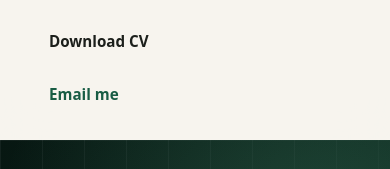
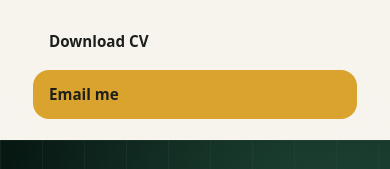
Before and after one commit to Bereda-maker/bereda-portofolio, a Next.js app: page / in a window 390 px wide. Both pictures are taken after a click on the button 337 px from the left and 41 px from the top of the page. Shown: the part 276-445 px from the top of the page. Built offline with nearby package versions, Linux system fonts and the light colour scheme; no server answers.

Commit message:
Highlight mobile email action

```diff
--- a/components/SiteChrome.tsx
+++ b/components/SiteChrome.tsx
@@ -31,7 +31,7 @@ export function SiteHeader() {
             <ul className="flex flex-col gap-1 font-display text-[.95rem]">
               {NAV.map((item) => <li key={item.href}><Link href={item.href} onClick={() => setMenuOpen(false)} className="block rounded-2xl px-4 py-3 text-muted transition hover:bg-panel hover:text-ink">{item.label}</Link></li>)}
               <li><a href={SITE.cv} download onClick={() => setMenuOpen(false)} className="block rounded-2xl px-4 py-3 font-semibold text-ink transition hover:bg-panel">Download CV</a></li>
-              <li><a href={`mailto:${SITE.email}`} onClick={() => setMenuOpen(false)} className="block rounded-2xl px-4 py-3 font-semibold text-forest transition hover:bg-panel">Email me</a></li>
+              <li><a href={`mailto:${SITE.email}`} onClick={() => setMenuOpen(false)} className="block rounded-2xl bg-gold px-4 py-3 font-semibold text-ink transition hover:bg-[#ffd263]">Email me</a></li>
             </ul>
           </div>
         </nav>
```
